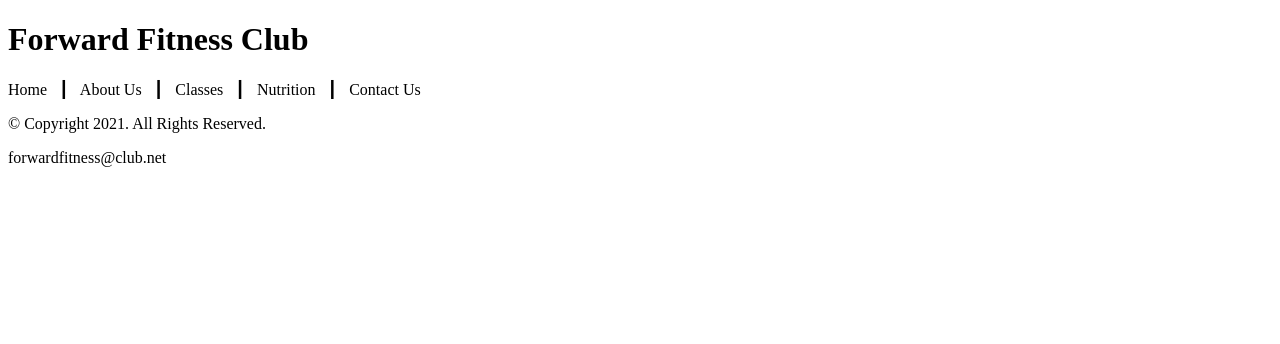
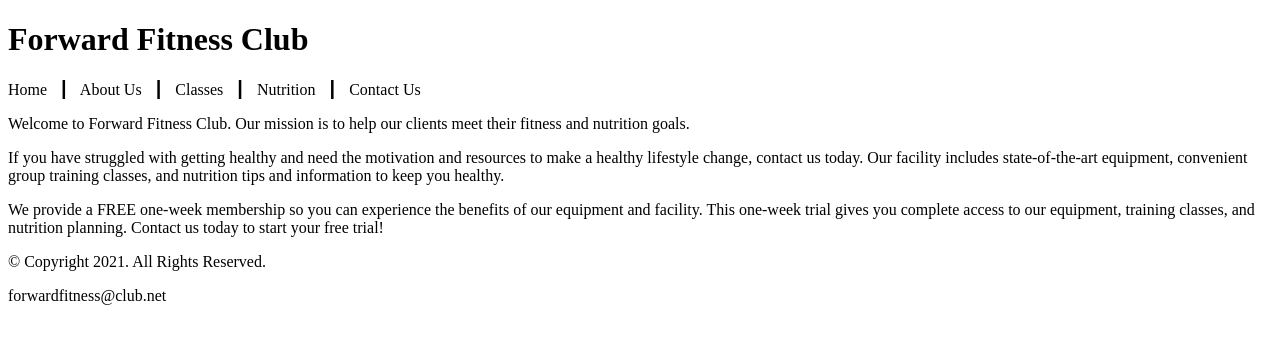
Before and after one commit to TochiOke1/template, a plain HTML site: page index.html in a window 1280 px wide. Drawn offline with Linux system fonts and the light colour scheme.

Commit message:
I added on a paragraph and checked and changed my mistakes

```diff
--- a/index.html
+++ b/index.html
@@ -22,7 +22,14 @@
   </nav>
 
 
+  <main>
 
+    <p>Welcome to Forward Fitness Club. Our mission is to help our clients meet their fitness and nutrition goals.</p>
+
+    <p>If you have struggled with getting healthy and need the motivation and resources to make a healthy lifestyle change, contact us today. Our facility includes state-of-the-art equipment, convenient group training classes, and nutrition tips and information to keep you healthy.</p>
+
+    <p>We provide a FREE one-week membership so you can experience the benefits of our equipment and facility. This one-week trial gives you complete access to our equipment, training classes, and nutrition planning. Contact us today to start your free trial!</p>
+    </main>
 
 
 
```
